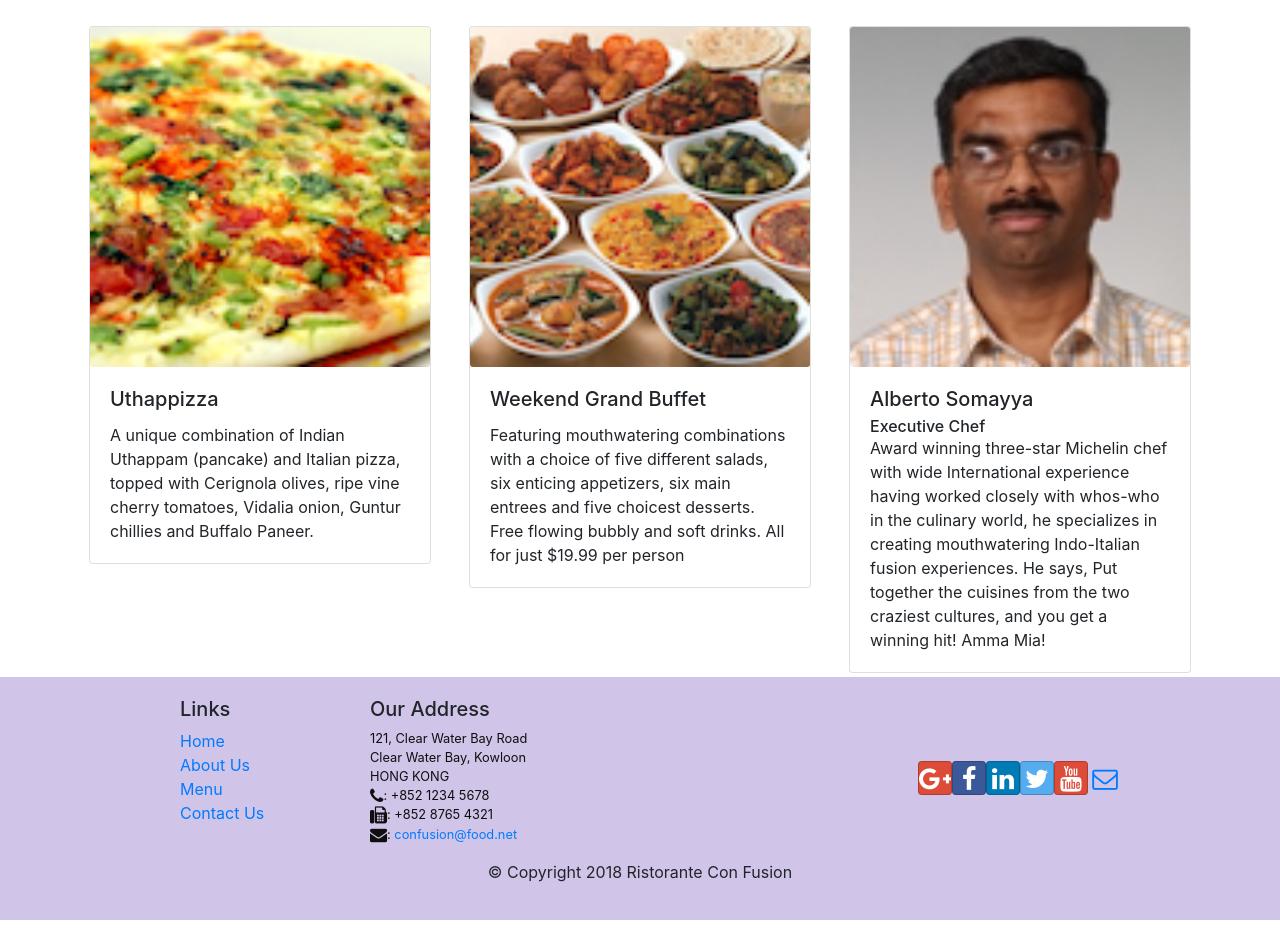
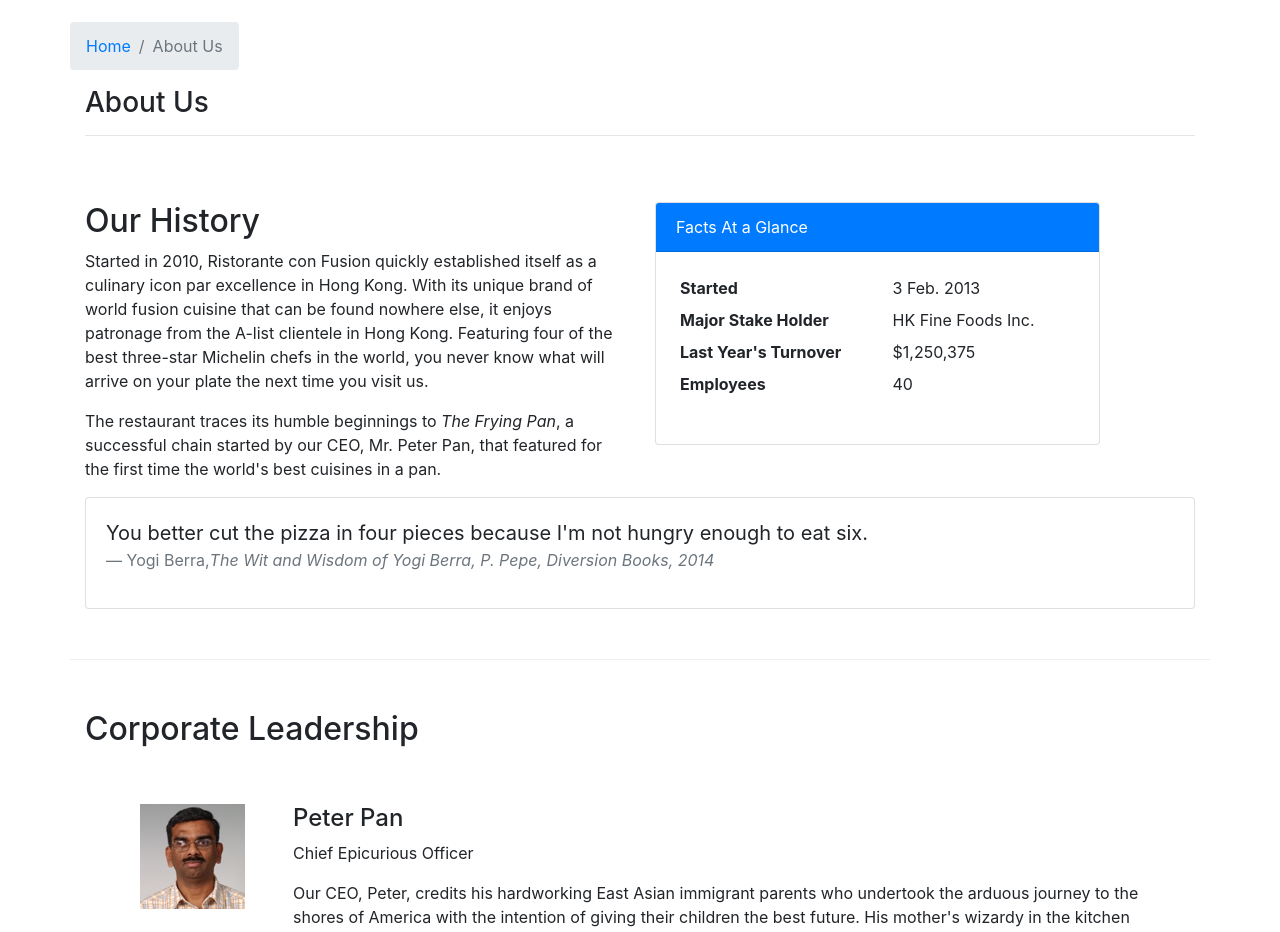
Before and after one commit to GfPotter/Fer201m-React-confusion, a React (Create React App) app: page /aboutus in a window 1280 px wide. Before the commit this address led to /home. Shown: the part 340-1272 px from the top of the page. Built offline with nearby package versions, Linux system fonts and the light colour scheme.

Commit message:
fucking commit lab06

```diff
--- /dev/null
+++ b/src/components/AboutComponent.js
@@ -0,0 +1,100 @@
+import React from 'react';
+import { Breadcrumb, BreadcrumbItem, Card, CardBody, CardHeader, Media } from 'reactstrap';
+import { Link } from 'react-router-dom';
+
+function RenderLeaders({ leaders }) {
+
+    return (
+        <div key={leaders.id} className="col-12 mt-5">
+            <Media tag="li" >
+                <Media left middle>
+                    <Media object src={leaders.image} alt={leaders.name} />
+                </Media>
+                <Media body className="ml-5 ">
+                    <Media heading>{leaders.name}</Media>
+                    <Media className="mb-3" >{leaders.designation}</Media>
+
+                    <p>{leaders.description}</p>
+                </Media>
+            </Media>
+        </div>
+    );
+
+}
+
+
+function About(props) {
+
+    const leaders = props.leaders.map((leader) => {
+        return (
+            <div  >
+                <RenderLeaders leaders={leader} />
+            </div>
+        );
+    });
+
+    return (
+        <div className="container">
+            <div className="row">
+                <Breadcrumb>
+                    <BreadcrumbItem><Link to="/home">Home</Link></BreadcrumbItem>
+                    <BreadcrumbItem active>About Us</BreadcrumbItem>
+                </Breadcrumb>
+                <div className="col-12">
+                    <h3>About Us</h3>
+                    <hr />
+                </div>
+            </div>
+            <div className="row row-content">
+                <div className="col-12 col-md-6">
+                    <h2>Our History</h2>
+                    <p>Started in 2010, Ristorante con Fusion quickly established itself as a culinary icon par excellence in Hong Kong. With its unique brand of world fusion cuisine that can be found nowhere else, it enjoys patronage from the A-list clientele in Hong Kong.  Featuring four of the best three-star Michelin chefs in the world, you never know what will arrive on your plate the next time you visit us.</p>
+                    <p>The restaurant traces its humble beginnings to <em>The Frying Pan</em>, a successful chain started by our CEO, Mr. Peter Pan, that featured for the first time the world's best cuisines in a pan.</p>
+                </div>
+                <div className="col-12 col-md-5">
+                    <Card>
+                        <CardHeader className="bg-primary text-white">Facts At a Glance</CardHeader>
+                        <CardBody>
+                            <dl className="row p-1">
+                                <dt className="col-6">Started</dt>
+                                <dd className="col-6">3 Feb. 2013</dd>
+                                <dt className="col-6">Major Stake Holder</dt>
+                                <dd className="col-6">HK Fine Foods Inc.</dd>
+                                <dt className="col-6">Last Year's Turnover</dt>
+                                <dd className="col-6">$1,250,375</dd>
+                                <dt className="col-6">Employees</dt>
+                                <dd className="col-6">40</dd>
+                            </dl>
+                        </CardBody>
+                    </Card>
+                </div>
+                <div className="col-12">
+                    <Card>
+                        <CardBody className="bg-faded">
+                            <blockquote className="blockquote">
+                                <p className="mb-0">You better cut the pizza in four pieces because
+                                    I'm not hungry enough to eat six.</p>
+                                <footer className="blockquote-footer">Yogi Berra,
+                                    <cite title="Source Title">The Wit and Wisdom of Yogi Berra,
+                                        P. Pepe, Diversion Books, 2014</cite>
+                                </footer>
+                            </blockquote>
+                        </CardBody>
+                    </Card>
+                </div>
+            </div>
+            <div className="row row-content">
+                <div className="col-12">
+                    <h2>Corporate Leadership</h2>
+                </div>
+                <div className="col-12">
+                    <Media list>
+                        {leaders}
+                    </Media>
+                </div>
+            </div>
+        </div>
+    );
+}
+
+export default About;
--- a/src/components/MainComponent.js
+++ b/src/components/MainComponent.js
@@ -10,6 +10,7 @@
 import { PROMOTIONS } from '../shared/promotions';
 import { LEADERS } from '../shared/leaders';
 import { Switch, Route, Redirect } from 'react-router-dom';
+import About from './AboutComponent';
 class Main extends Component {
 
   constructor(props) {
@@ -28,20 +29,20 @@
   render() {
 
     const HomePage = () => {
-      return(
-          <Home
-              dish={this.state.dishes.filter((dish) => dish.featured)[0]}
-              promotion={this.state.promotions.filter((promo) => promo.featured)[0]}
-              leader={this.state.leaders.filter((leader) => leader.featured)[0]}
-          />
+      return (
+        <Home
+          dish={this.state.dishes.filter((dish) => dish.featured)[0]}
+          promotion={this.state.promotions.filter((promo) => promo.featured)[0]}
+          leader={this.state.leaders.filter((leader) => leader.featured)[0]}
+        />
       );
 
     }
     const DishWithId = (props) => {
       console.log(props);
-      return(
-          <DishDetail dish={this.state.dishes.filter((dish) => dish.id === parseInt(props.match.params.dishId,10))[0]}
-            comments={this.state.comments.filter((comment) => comment.dishId === parseInt(props.match.params.dishId,10))} />
+      return (
+        <DishDetail dish={this.state.dishes.filter((dish) => dish.id === parseInt(props.match.params.dishId, 10))[0]}
+          comments={this.state.comments.filter((comment) => comment.dishId === parseInt(props.match.params.dishId, 10))} />
       );
     };
 
@@ -51,9 +52,10 @@
         <Header />
         <Switch>
           <Route path='/home' component={HomePage} />
+          <Route exact path='/aboutus' component={() => <About leaders={this.state.leaders} />} />
           <Route exact path='/menu' component={() => <Menu dishes={this.state.dishes} />} />
           <Route path='/menu/:dishId' component={DishWithId} />
-          <Route exact path='/contactus' component={Contact}  />
+          <Route exact path='/contactus' component={Contact} />
           <Redirect to="/home" />
         </Switch>
         <Footer />
```
